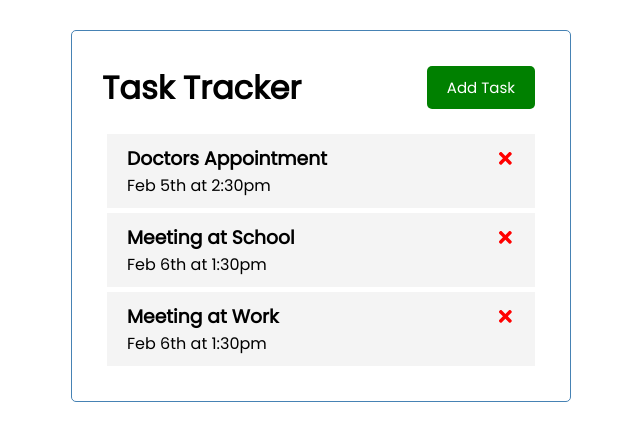
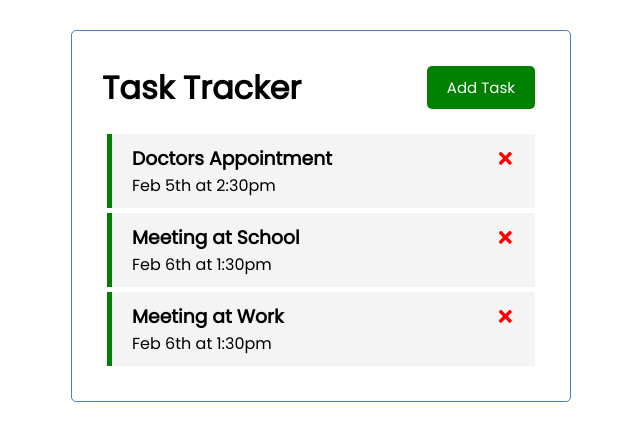
Before and after one commit to devchoplife/TaskTracker-React, a React (Create React App) app: page / in a window 1280 px wide. Shown: the top 440 px of the page, without its empty margins (319-959 px from the left). Built offline with nearby package versions, Linux system fonts and the light colour scheme.

Commit message:
Handle reminder

```diff
--- a/src/App.js
+++ b/src/App.js
@@ -1,33 +1,51 @@
-import { useState } from "react"
-import Header from "./components/Header"
-import Tasks from "./components/Tasks"
+import { useState } from "react";
+import Header from "./components/Header";
+import Tasks from "./components/Tasks";
 
 function App() {
   const [tasks, setTasks] = useState([
     {
-      "id": 1,
-      "text": "Doctors Appointment",
-      "day": "Feb 5th at 2:30pm",
-      "reminder": true
+      id: 1,
+      text: "Doctors Appointment",
+      day: "Feb 5th at 2:30pm",
+      reminder: true,
     },
     {
-      "id": 2,
-      "text": "Meeting at School",
-      "day": "Feb 6th at 1:30pm",
-      "reminder": true
+      id: 2,
+      text: "Meeting at School",
+      day: "Feb 6th at 1:30pm",
+      reminder: true,
     },
     {
-      "id": 3,
-      "text": "Meeting at Work",
-      "day": "Feb 6th at 1:30pm",
-      "reminder": true
-    }
-  ])
+      id: 3,
+      text: "Meeting at Work",
+      day: "Feb 6th at 1:30pm",
+      reminder: true,
+    },
+  ]);
+
+  // Delete task
+  const deleteTask = (id) => {
+    setTasks(tasks.filter((task) => task.id !== id));
+  };
+
+  // Toggle reminder
+  const toggleReminder = (id) => {
+    setTasks(
+      tasks.map((task) =>
+        task.id === id ? { ...task, reminder: !task.reminder } : task
+      )
+    );
+  };
 
   return (
     <div className="container">
       <Header />
-      <Tasks tasks = {tasks} />
+      {tasks.length > 0 ? (
+        <Tasks tasks={tasks} onDelete={deleteTask} onToggle={toggleReminder} />
+      ) : (
+        "No Tasks to show"
+      )}
     </div>
   );
 }
--- a/src/components/Task.js
+++ b/src/components/Task.js
@@ -1,10 +1,17 @@
 import { FaTimes } from "react-icons/fa";
 
-const Task = ({ task }) => {
+const Task = ({ task, onDelete, onToggle }) => {
   return (
-    <div className="task">
+    <div
+      className={`task ${task.reminder ? "reminder" : ""}`}
+      onDoubleClick={() => onToggle(task.id)}
+    >
       <h3>
-        {task.text} <FaTimes style={{ color: "red", cursor: "pointer" }} />
+        {task.text}{" "}
+        <FaTimes
+          style={{ color: "red", cursor: "pointer" }}
+          onClick={() => onDelete(task.id)}
+        />
       </h3>
       <p>{task.day}</p>
     </div>
--- a/src/components/Tasks.js
+++ b/src/components/Tasks.js
@@ -1,10 +1,15 @@
-import Task from './Task'
+import Task from "./Task";
 
-const Tasks = ({ tasks }) => {
+const Tasks = ({ tasks, onDelete, onToggle }) => {
   return (
     <>
       {tasks.map((task) => (
-          <Task key = {task.id} task = {task} />
+        <Task
+          key={task.id}
+          task={task}
+          onDelete={onDelete}
+          onToggle={onToggle}
+        />
       ))}
     </>
   );
```
